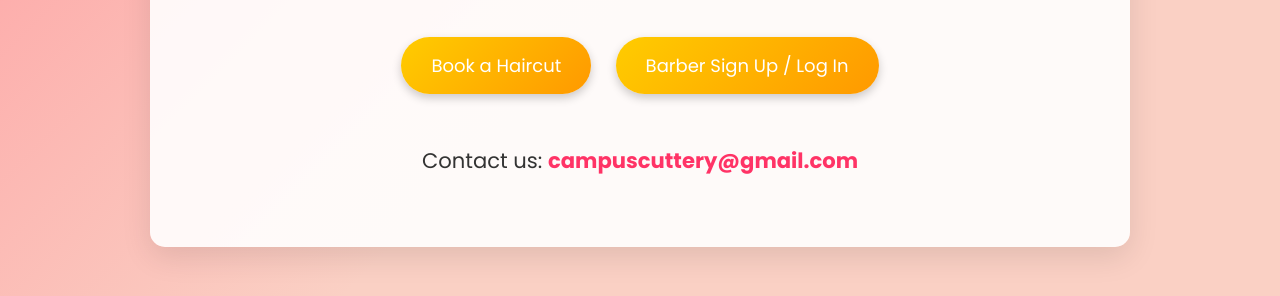
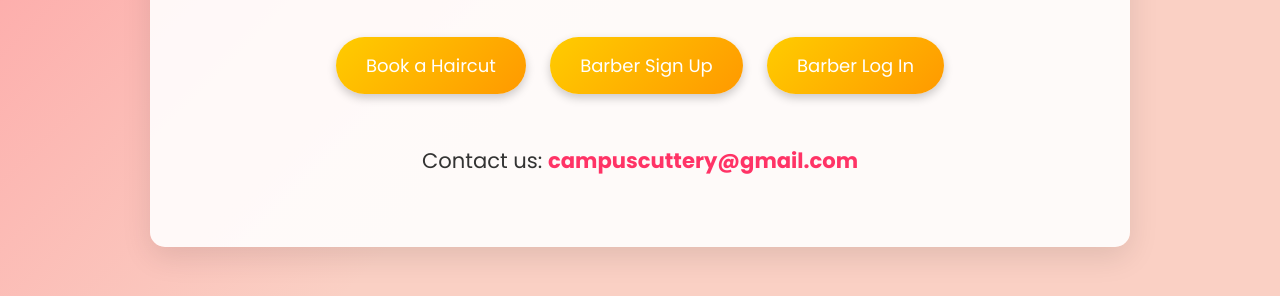
Before and after one commit to Lune162/CampusCuttery, a plain HTML site: page index.html in a window 1280 px wide. Shown: the part 400-696 px from the top of the page. Drawn offline with Linux system fonts and the light colour scheme.

Commit message:
Quick update

```diff
--- a/index.html
+++ b/index.html
@@ -84,7 +84,11 @@
     <h1>Welcome to Campus Cuttery</h1>
     <p>Providing fashionable and accessible haircuts to college students right on your campus.</p>
     <a href="client-signup.html" class="button">Book a Haircut</a>
-    <a href="barber-signup.html" class="button">Barber Sign Up / Log In</a>
+
+    <!-- Barber Sign Up / Log In links -->
+    <a href="barber-signup.html" class="button">Barber Sign Up</a>
+    <a href="barber-login.html" class="button">Barber Log In</a>
+
     <div class="contact">
       <p>Contact us: <a href="mailto:campuscuttery@gmail.com">campuscuttery@gmail.com</a></p>
     </div>
```
